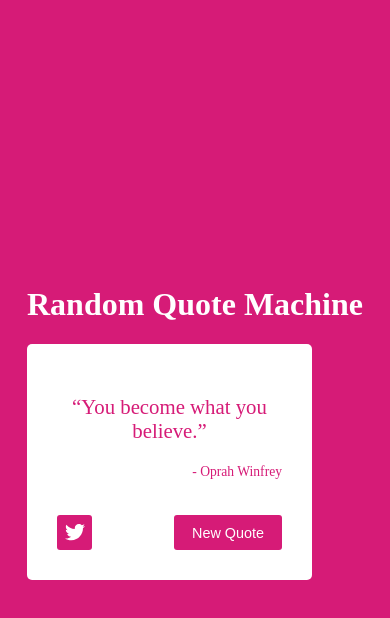
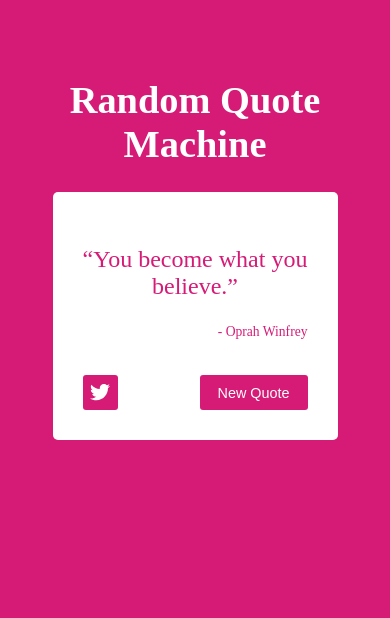
Before and after one commit to mwomack117/Quote-machine, a React (Create React App) app: page / in a window 390 px wide. Shown: the top 618 px of the page. Built offline with nearby package versions, Linux system fonts and the light colour scheme.

Commit message:
Fixed css centering for mobile devices.

```diff
--- a/src/App.css
+++ b/src/App.css
@@ -70,16 +70,22 @@ button:hover {
 }
 
 @media screen and (max-width: 501px) {
+  body {
+    display: block;
+  }
   #title {
-    font-size: 2em;
+    font-size: 2.4em;
+    text-align: center;
+    margin-top: 20%;
   }
   #quote-box {
     width: 225px;
     padding: 30px;
+    margin: 0 auto;
   }
 
   #text {
-    font-size: 1.3em;
+    font-size: 1.5em;
   }
 
   #author {
```
